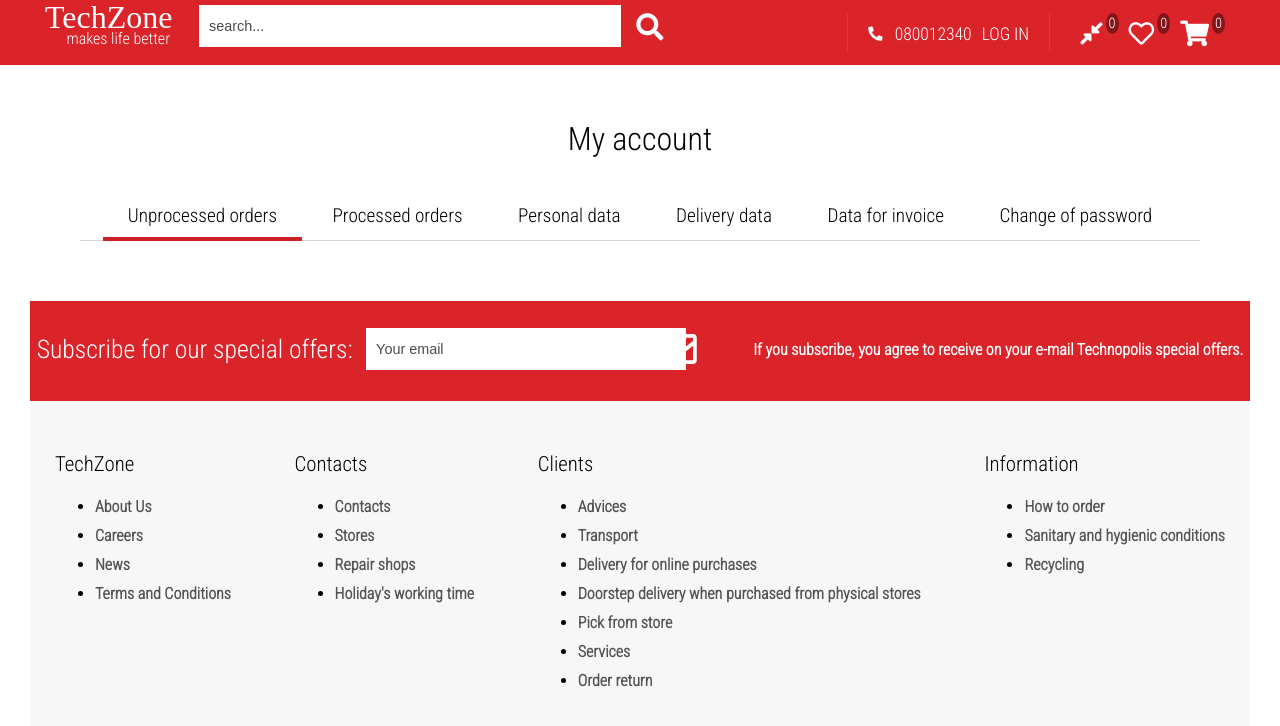
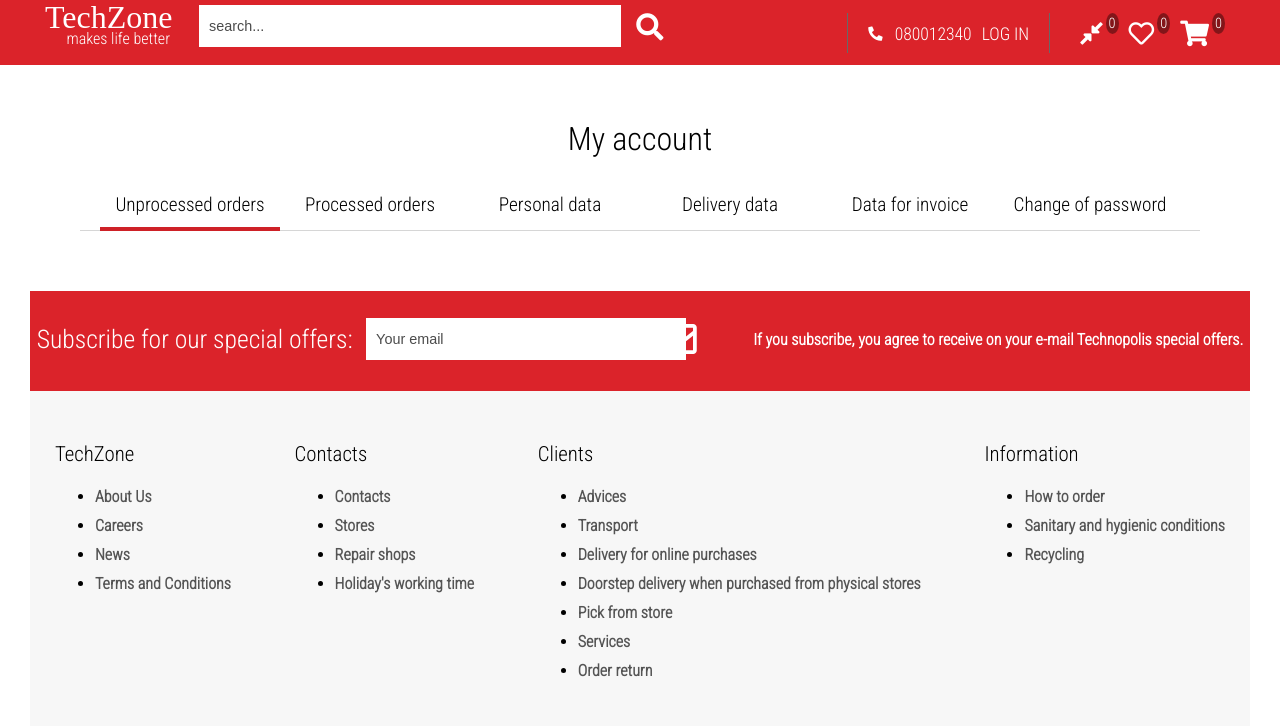
Before and after one commit to dbegogow/TechZone, an Angular app in the folder tech-zone/: page /account in a window 1280 px wide. Shown: the top 726 px of the page. Built offline with nearby package versions, Linux system fonts and the light colour scheme; a web font is replaced by a local one.

Commit message:
Add more styles in account component sections

```diff
--- a/tech-zone/src/app/components/account/account.component.css
+++ b/tech-zone/src/app/components/account/account.component.css
@@ -19,11 +19,22 @@
 }
 
 .container .section-btns a {
-    padding: 10px 25px;
-    position: relative;
-    top: 1px;
+    padding-bottom: 10px;
+    width: 200px;
+    text-align: center;
 }
 
-.container .section-btns a.opened {
-    border-bottom: 4px solid #CE2127;
+.container .section-btns a::after {
+    content: "";
+    width: 0;
+    height: 4px;
+    background: #CE2127;
+    display: block;
+    position: relative;
+    top: 11px;
 }
+
+.container .section-btns a.opened::after {
+    transition: 0.5s;
+    width: 100%;
+}
```
